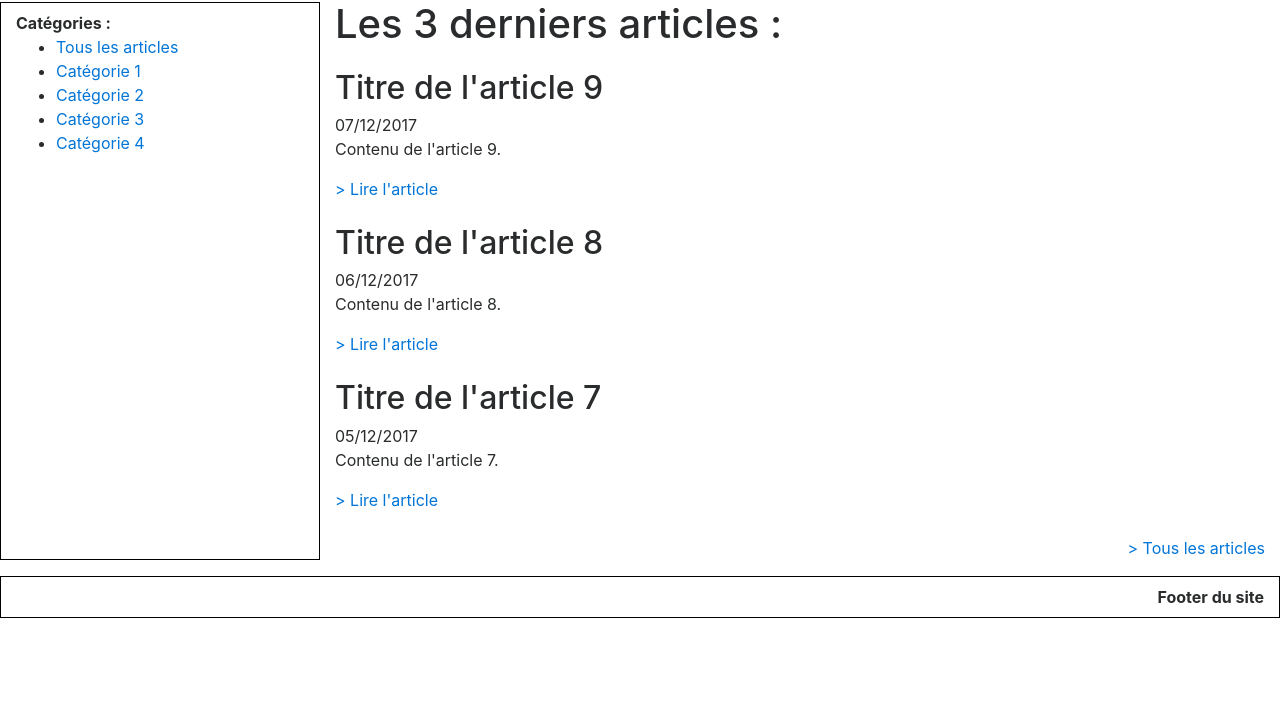
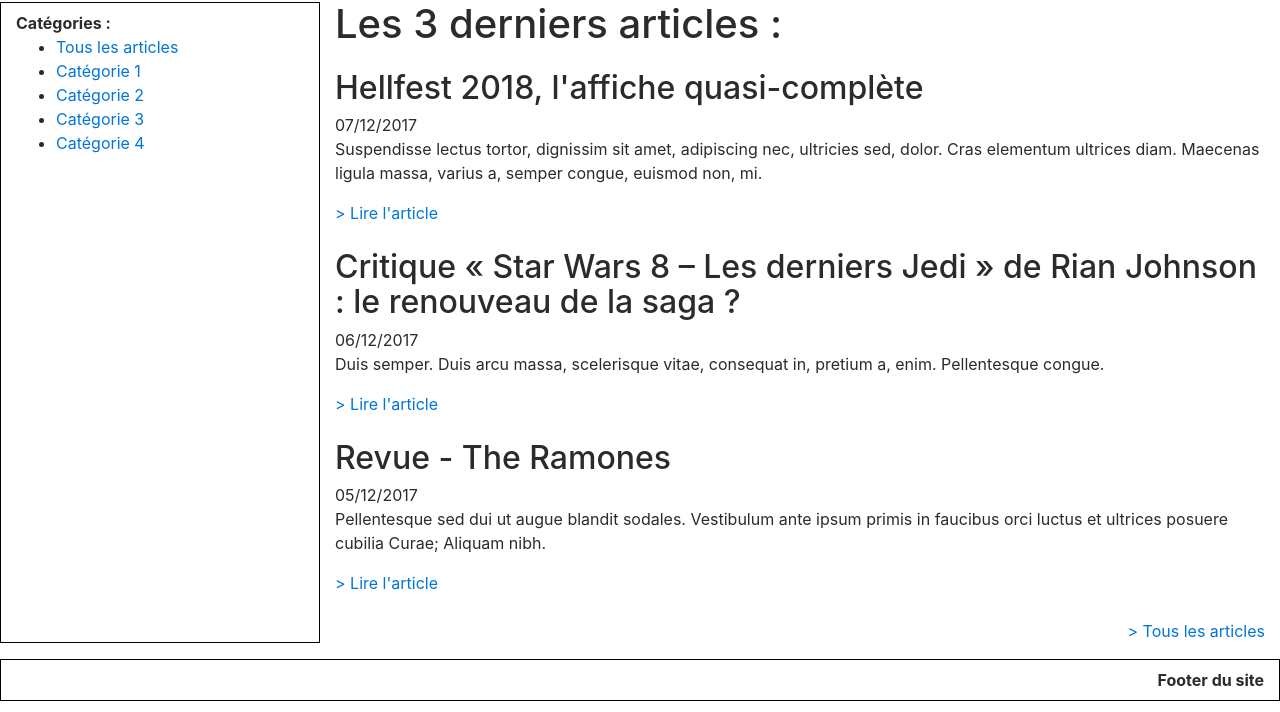
Before and after one commit to DicSo92/Luzzi-Charly---Blog, a PHP site: page /index.php in a window 1280 px wide. Shown: the part 88-800 px from the top of the page. Run offline with PHP 8.4, Linux system fonts and the light colour scheme.

Commit message:
Changement du contenu et de lorganisation des tableaux

```diff
--- a/_datas.php
+++ b/_datas.php
@@ -6,26 +6,26 @@
 //liste des catégories
 //les clés numériques de premier niveau ainsi que les valeurs associées aux clés 'id' de second niveau sont considérées comme les identifiants uniques des catégories
 $categories = [
-	1 => ['id' => 1, 'name' => 'Catégorie 1', 'description' => 'Description de la catégorie 1.'],
-	2 => ['id' => 2, 'name' => 'Catégorie 2', 'description' => 'Description de la catégorie 2.'],
-	3 => ['id' => 3, 'name' => 'Catégorie 3', 'description' => 'Description de la catégorie 3.'],
-	4 => ['id' => 4, 'name' => 'Catégorie 4', 'description' => 'Description de la catégorie 4.']
+    1 => ['id' => 1, 'name' => 'Cinéma', 'description' => 'Trailers, infos, sorties...'],
+    2 => ['id' => 2, 'name' => 'Musique', 'description' => 'Concerts, sorties d\'albums, festivals...'],
+    3 => ['id' => 3, 'name' => 'Théâtre', 'description' => 'Dates, représentations, avis...'],
+    4 => ['id' => 4, 'name' => 'Jeux vidéos', 'description' => 'Videos, tests...']
 ];
 
 //liste des articles triés par date, du plus récent au plus ancien
-//On part du principe qu'ils ont été triés au moment de leur appelle en base de données
+//On part du principe qu'ils ont été triés au moment de leur appel en base de données
 //les clés numériques de premier niveau ainsi que les valeurs associées aux clés 'id' de second niveau sont considérées comme les identifiants uniques des articles
 //on admettra, pour le moment, qu'un article ne peut appartenir qu'à une catégorie à la fois (valeur de 'category_id', correspondant à l'id de la catégorie dans le tableau des catégories)
 $articles = [
-	9 => ['id' => 9, 'title' => 'Titre de l\'article 9', 'date' => '07/12/2017', 'summary' => 'Résumé de l\'article 9.', 'content' => '<p>Contenu de l\'article 9.</p>', 'category_id' => '2'],
-	8 => ['id' => 8, 'title' => 'Titre de l\'article 8', 'date' => '06/12/2017', 'summary' => 'Résumé de l\'article 8.', 'content' => '<p>Contenu de l\'article 8.</p>', 'category_id' => '1'],
-	7 => ['id' => 7, 'title' => 'Titre de l\'article 7', 'date' => '05/12/2017', 'summary' => 'Résumé de l\'article 7.', 'content' => '<p>Contenu de l\'article 7.</p>', 'category_id' => '2'],
-	6 => ['id' => 6, 'title' => 'Titre de l\'article 6', 'date' => '04/12/2017', 'summary' => 'Résumé de l\'article 6.', 'content' => '<p>Contenu de l\'article 6.</p>', 'category_id' => '4'],
-	5 => ['id' => 5, 'title' => 'Titre de l\'article 5', 'date' => '03/12/2017', 'summary' => 'Résumé de l\'article 5.', 'content' => '<p>Contenu de l\'article 5.</p>', 'category_id' => '4'],
-	4 => ['id' => 4, 'title' => 'Titre de l\'article 4', 'date' => '02/12/2017', 'summary' => 'Résumé de l\'article 4.', 'content' => '<p>Contenu de l\'article 4.</p>', 'category_id' => '2'],
-	3 => ['id' => 3, 'title' => 'Titre de l\'article 3', 'date' => '01/12/2017', 'summary' => 'Résumé de l\'article 3.', 'content' => '<p>Contenu de l\'article 3.</p>', 'category_id' => '4'],
-	2 => ['id' => 2, 'title' => 'Titre de l\'article 2', 'date' => '30/11/2017', 'summary' => 'Résumé de l\'article 2.', 'content' => '<p>Contenu de l\'article 2.</p>', 'category_id' => '4'],
-	1 => ['id' => 1, 'title' => 'Titre de l\'article 1', 'date' => '29/11/2017', 'summary' => 'Résumé de l\'article 1.', 'content' => '<p>Contenu de l\'article 1.</p>', 'category_id' => '1']
+    9 => ['id' => 9, 'category_id' => 2, 'title' => 'Hellfest 2018, l\'affiche quasi-complète', 'date' => '07/12/2017', 'summary' => 'Résumé de l\'article Hellfest', 'content' => '<p>Suspendisse lectus tortor, dignissim sit amet, adipiscing nec, ultricies sed, dolor. Cras elementum ultrices diam. Maecenas ligula massa, varius a, semper congue, euismod non, mi. </p>'],
+    8 => ['id' => 8, 'category_id' => 1, 'title' => 'Critique « Star Wars 8 – Les derniers Jedi » de Rian Johnson : le renouveau de la saga ?', 'date' => '06/12/2017', 'summary' => 'Résumé de l\'article Star Wars 8', 'content' => '<p>Duis semper. Duis arcu massa, scelerisque vitae, consequat in, pretium a, enim. Pellentesque congue.</p>'],
+    7 => ['id' => 7, 'category_id' => 2, 'title' => 'Revue - The Ramones', 'date' => '05/12/2017', 'summary' => 'Résumé de l\'article The Ramones', 'content' => '<p>Pellentesque sed dui ut augue blandit sodales. Vestibulum ante ipsum primis in faucibus orci luctus et ultrices posuere cubilia Curae; Aliquam nibh.</p>'],
+    6 => ['id' => 6, 'category_id' => 4, 'title' => 'De “Skyrim” à “L.A. Noire” ou “Doom” : pourquoi les vieux jeux sont meilleurs sur la Switch', 'date' => '04/12/2017', 'summary' => 'Résumé de l\'article Switch', 'content' => '<p>Mauris ac mauris sed pede pellentesque fermentum. Maecenas adipiscing ante non diam sodales hendrerit.</p>'],
+    5 => ['id' => 5, 'category_id' => 4, 'title' => 'Comment “Assassin’s Creed” trouve un nouveau souffle en Egypte', 'date' => '03/12/2017', 'summary' => 'Résumé de l\'article Assassin’s Creed', 'content' => '<p>Ut velit mauris, egestas sed, gravida nec, ornare ut, mi. Aenean ut orci vel massa suscipit pulvinar.</p>'],
+    4 => ['id' => 4, 'category_id' => 2, 'title' => 'BO de « Les seigneurs de Dogtown » : l’époque bénie du rock.', 'date' => '02/12/2017', 'summary' => 'Résumé de l\'article Les seigneurs de Dogtown', 'content' => '<p>Nulla sollicitudin. Fusce varius, ligula non tempus aliquam, nunc turpis ullamcorper nibh, in tempus sapien eros vitae ligula.</p>'],
+    3 => ['id' => 3, 'category_id' => 4, 'title' => 'Pourquoi "Destiny 2" est un remède à l’ultra-moderne solitude', 'date' => '01/12/2017', 'summary' => ' Résumé de l\'article Destiny 2', 'content' => '<p>Pellentesque rhoncus nunc et augue. Integer id felis. Curabitur aliquet pellentesque diam.</p>'],
+    2 => ['id' => 2, 'category_id' => 4, 'title' => 'Pourquoi "Mario + Lapins Crétins : Kingdom Battle" est le jeu de la rentrée', 'date' => '30/11/2017', 'summary' => 'Résumé de l\'article Mario + Lapins Crétins', 'content' => '<p>Integer quis metus vitae elit lobortis egestas. Lorem ipsum dolor sit amet, consectetuer adipiscing elit.</p>'],
+    1 => ['id' => 1, 'category_id' => 1, 'title' => '« Le Crime de l’Orient Express » : rencontre avec Kenneth Branagh', 'date' => '29/11/2017', 'summary' => 'Résumé de l\'article Le Crime de l’Orient Express', 'content' => '<p>Morbi vel erat non mauris convallis vehicula. Nulla et sapien. Integer tortor tellus, aliquam faucibus, convallis id, congue eu, quam. Mauris ullamcorper felis vitae erat.</p>']
 ];
 
 ?>
```
